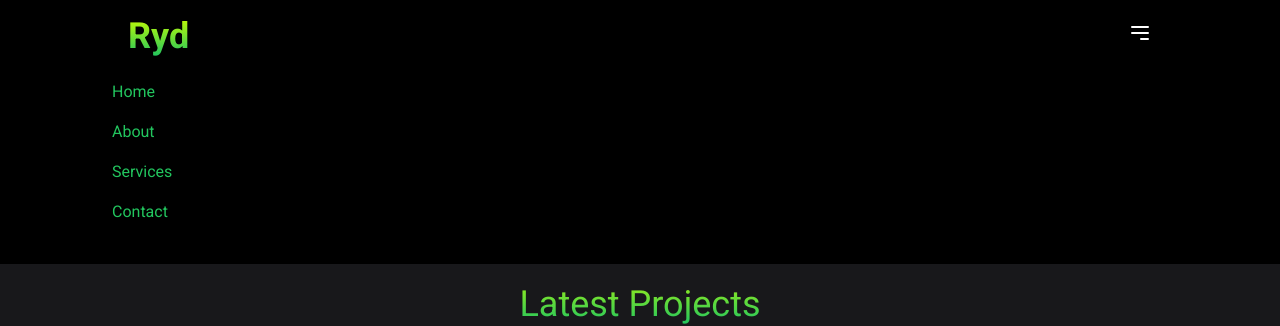
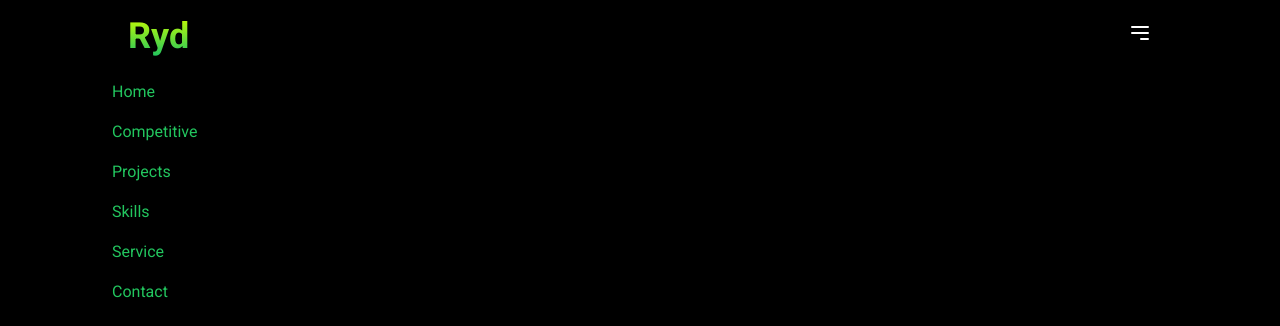
Before and after one commit to RydKrm/My_Portfolio_Website, a Next.js app: page /project in a window 1280 px wide. Both pictures are taken after a click on the button 1140 px from the left and 32 px from the top of the page. Shown: the top 326 px of the page. Built offline with nearby package versions, Linux system fonts and the light colour scheme.

Commit message:
Update navbar

```diff
--- a/app/project/Project1.jsx
+++ b/app/project/Project1.jsx
@@ -14,7 +14,7 @@ const Project1 = () => {
           /> </div>
       <div className="w-full lg:w-1/2">
         <div className="flex flex-col ms-8">
-          <Link href='/' className='mt-10 mb-4 text-4xl font-medium hover:text-c_ternary'>Crypto website development for DeFi X</Link>
+          <Link href={`/project/${1}`} className='mt-10 mb-4 text-4xl font-medium hover:text-c_ternary'>Crypto website development for DeFi X</Link>
           <p className='text-gray-300 p_light'>The Time Traveller (for so it will be convenient to speak of him) was expounding a recondite matter to us.</p>
            <div className="flex flex-row mt-5 mb-3">
              <Link href='/' className='px-3 py-1 rounded-md bg-c_primary me-3' >Live Link </Link>
--- a/components/ui/customComponents/Navbar.jsx
+++ b/components/ui/customComponents/Navbar.jsx
@@ -41,9 +41,11 @@ const Navbar = () => {
       {menuOpen && (
         <div className="flex flex-col justify-end p-4 text-c_secondary hover:text-c_ternary">
           <Link href="#" className="block py-2">Home</Link>
-          <Link href="#" className="block py-2">About</Link>
-          <Link href="#" className="block py-2">Services</Link>
-          <Link href="#" className="block py-2">Contact</Link>
+          <Link href="/competitive" className="block py-2">Competitive</Link>
+          <Link href="/project" className="block py-2">Projects</Link>
+          <Link href="/skill" className="block py-2">Skills</Link>
+          <Link href='/service' className='block py-2'>Service</Link>
+          <Link href='/contact' className='block py-2'>Contact</Link>
         </div>
       )}
     </nav>
```
